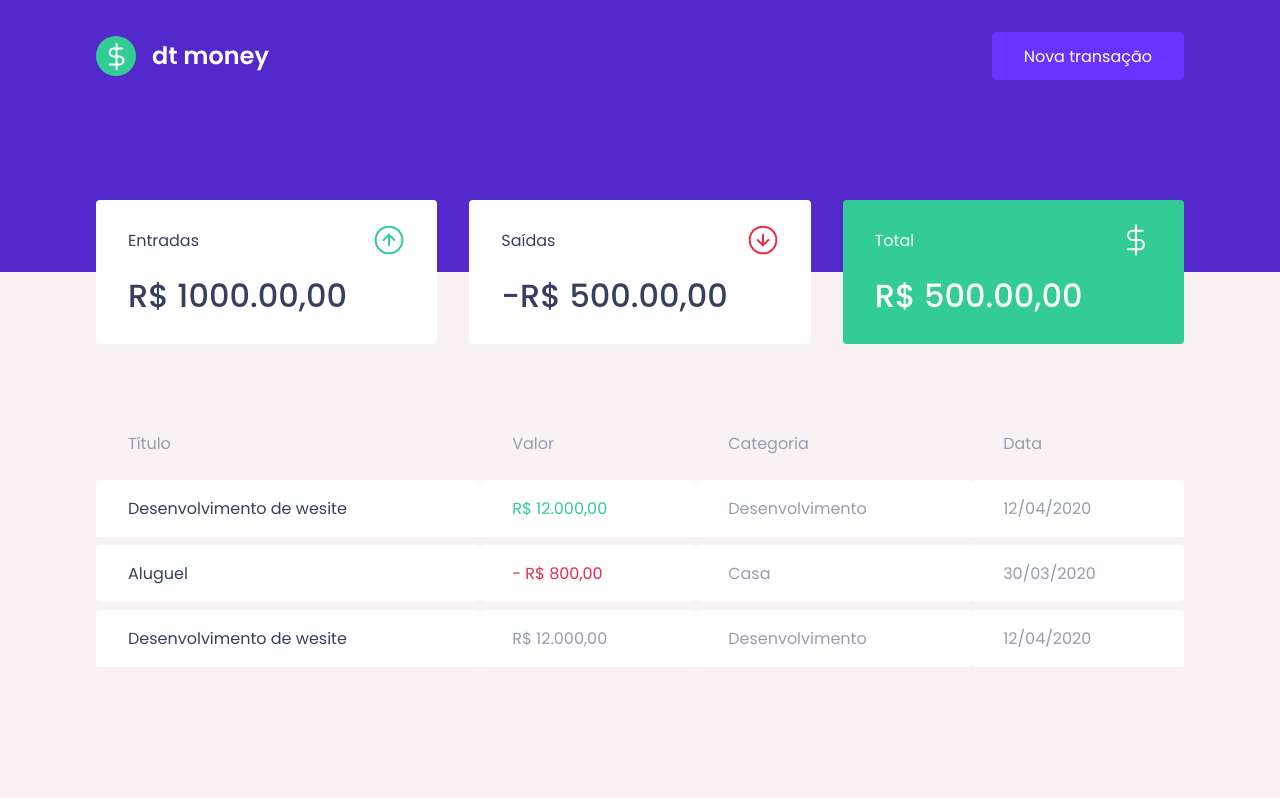
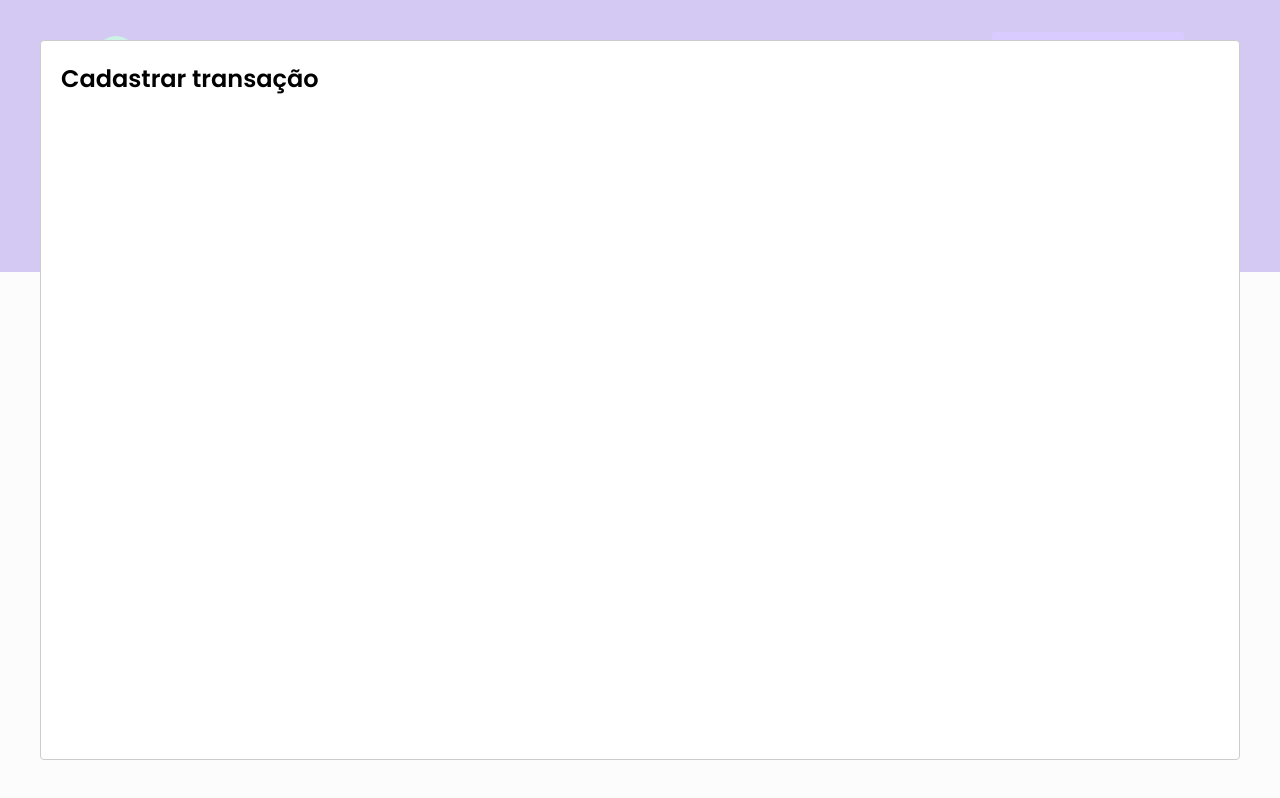
Before and after one commit to p4ul0plr/dtmoney, a React (Create React App) app: page / in a window 1280 px wide. Both pictures are taken after a click on the button "Nova transação". Built offline with nearby package versions, Linux system fonts and the light colour scheme; no server answers; what miragejs would draw is missing.

Commit message:
1. Configurando modal de criação.mp4

```diff
--- a/package.json
+++ b/package.json
@@ -3,10 +3,12 @@
   "version": "0.1.0",
   "private": true,
   "dependencies": {
+    "@types/react-modal": "^3.13.1",
     "axios": "^1.2.1",
     "miragejs": "^0.1.46",
     "react": "^18.2.0",
     "react-dom": "^18.2.0",
+    "react-modal": "^3.16.1",
     "react-scripts": "5.0.1",
     "styled-components": "^5.3.5",
     "web-vitals": "^2.1.4"
--- a/src/App.tsx
+++ b/src/App.tsx
@@ -1,12 +1,35 @@
 import { Dashboard } from "./components/Dashboard/indes";
 import { Header } from "./components/Header";
 import { GlobalStyle } from "./styles/global";
+import Modal from "react-modal";
+import { useState } from "react";
+
+Modal.setAppElement("#root");
 
 export function App() {
+  const [isNewTransactionModalOpen, setIsNewTransactionModalOpen] =
+    useState(false);
+
+  function handleOpenTransactionModal() {
+    setIsNewTransactionModalOpen(true);
+  }
+
+  function handleCloseTransactionModal() {
+    setIsNewTransactionModalOpen(false);
+  }
+
   return (
     <>
-      <Header />
+      <Header onOpenNewTransactionModal={handleOpenTransactionModal} />
       <Dashboard />
+
+      <Modal
+        isOpen={isNewTransactionModalOpen}
+        onRequestClose={handleCloseTransactionModal}
+      >
+        <h2>Cadastrar transação</h2>
+      </Modal>
+
       <GlobalStyle />
     </>
   );
--- a/src/components/Header/index.tsx
+++ b/src/components/Header/index.tsx
@@ -1,12 +1,19 @@
+import { useState } from "react";
 import logoSvg from "../../assets/logo.svg";
 import { Container, Content } from "./styles";
 
-export function Header() {
+interface HeaderProps {
+  onOpenNewTransactionModal: () => void;
+}
+
+export function Header({ onOpenNewTransactionModal }: HeaderProps) {
   return (
     <Container>
       <Content>
         <img src={logoSvg} alt="dt money" />
-        <button type="button">Nova transação</button>
+        <button type="button" onClick={onOpenNewTransactionModal}>
+          Nova transação
+        </button>
       </Content>
     </Container>
   );
```
Also changed, not shown: 1 other file (tests, documents, lock files or other folders).
